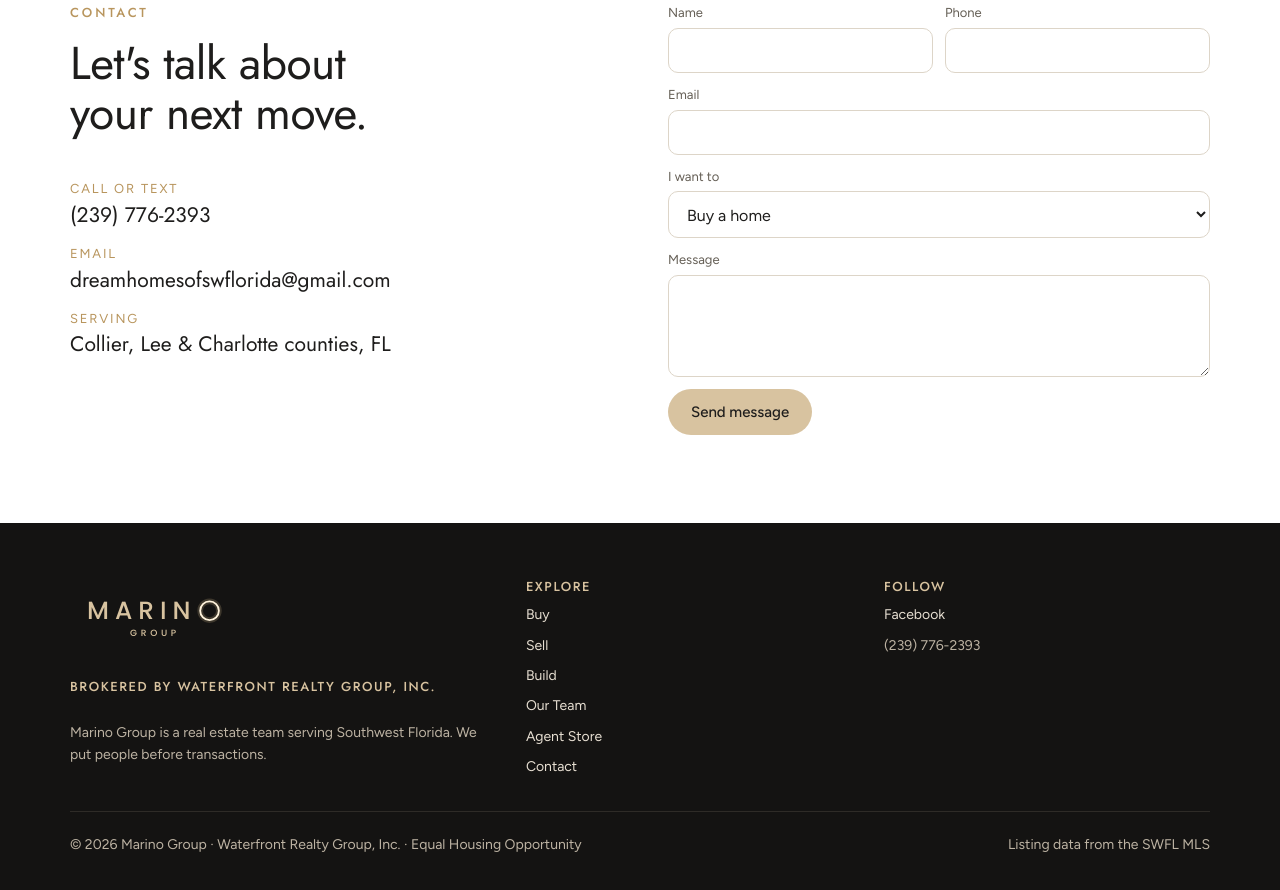
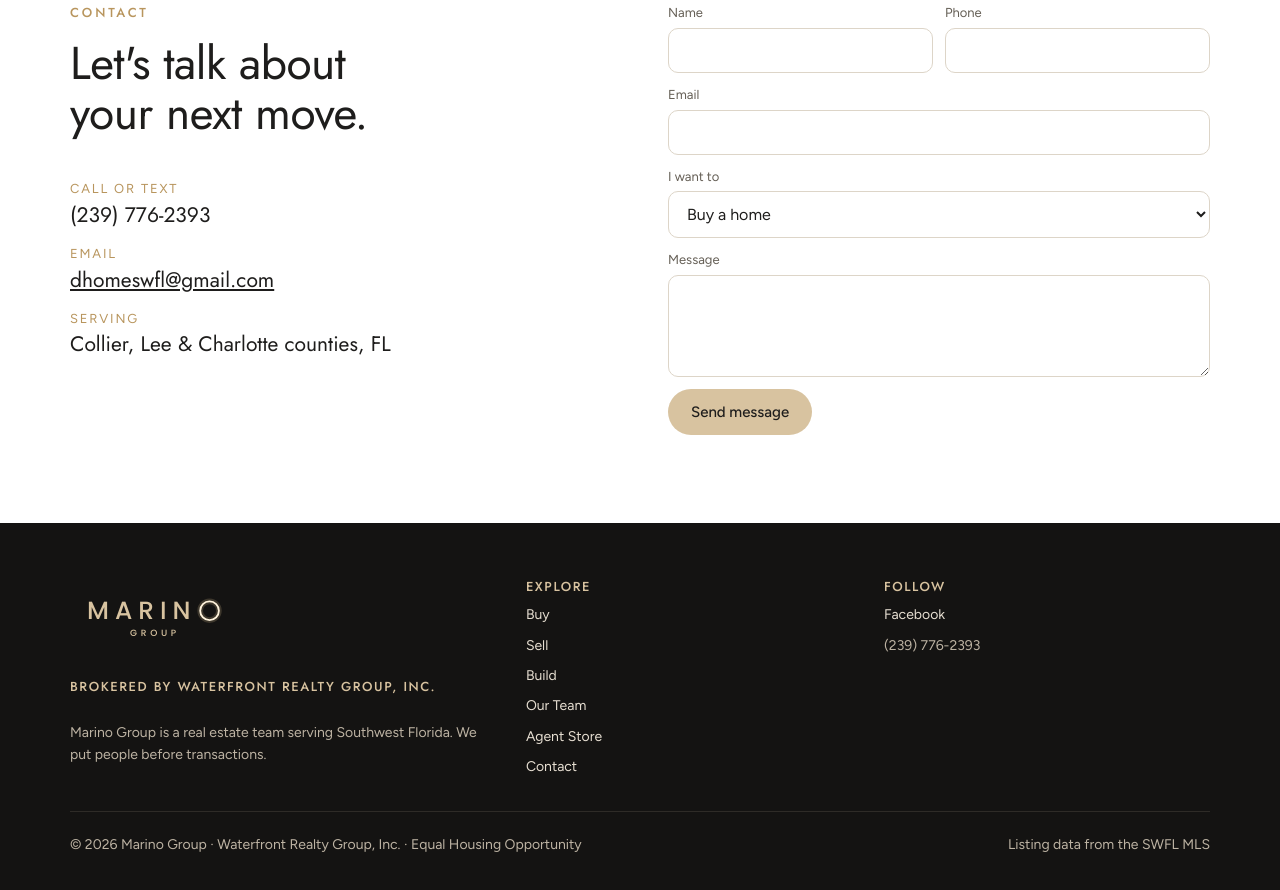
Before and after one commit to dreamhomesofswflorida-commits/marino-group-website, a plain HTML site: page index.html in a window 1280 px wide. Shown: the part 7494-8384 px from the top of the page. Drawn offline with Linux system fonts and the light colour scheme.

Commit message:
Use dhomeswfl@gmail.com as the contact email
Co-Authored-By: Claude Opus 5.5 <noreply@anthropic.com>
Claude-Session: https://claude.ai/code/session_015PwbDUmXUzS2ZsrtdDfyyA

```diff
--- a/index.html
+++ b/index.html
@@ -361,7 +361,7 @@ footer .fine{grid-column:1/-1;border-top:1px solid #2e2b27;padding-top:22px;disp
       <div class="head"><span class="eyebrow">Contact</span><h2 id="contact-h">Let's talk about your next move.</h2></div>
       <div class="contact-list">
         <div><span>Call or text</span><b>(239) 776-2393</b></div>
-        <div><span>Email</span><b>dreamhomesofswflorida@gmail.com</b></div>
+        <div><span>Email</span><b><a href="mailto:dhomeswfl@gmail.com">dhomeswfl@gmail.com</a></b></div>
         <div><span>Serving</span><b>Collier, Lee &amp; Charlotte counties, FL</b></div>
       </div>
     </div>
@@ -403,7 +403,7 @@ footer .fine{grid-column:1/-1;border-top:1px solid #2e2b27;padding-top:22px;disp
 <script>
 const $=id=>document.getElementById(id);
 $("search").addEventListener("submit",e=>e.preventDefault());
-const FORM_URL="https://formsubmit.co/ajax/dreamhomesofswflorida@gmail.com";
+const FORM_URL="https://formsubmit.co/ajax/dhomeswfl@gmail.com";
 async function send(form,ok,subject,data){
   const btn=form.querySelector("button[type=submit]");btn.disabled=true;
   try{
```
